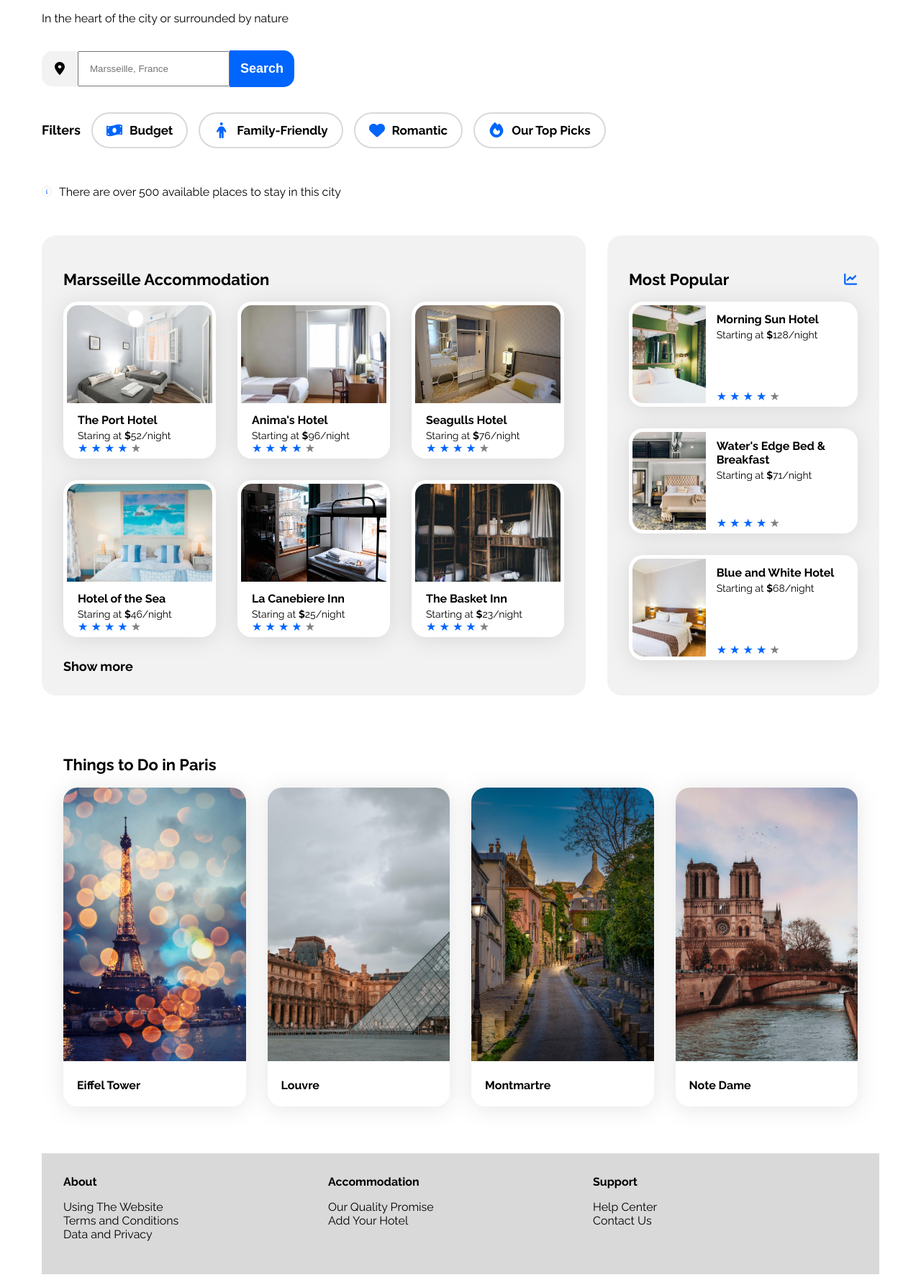
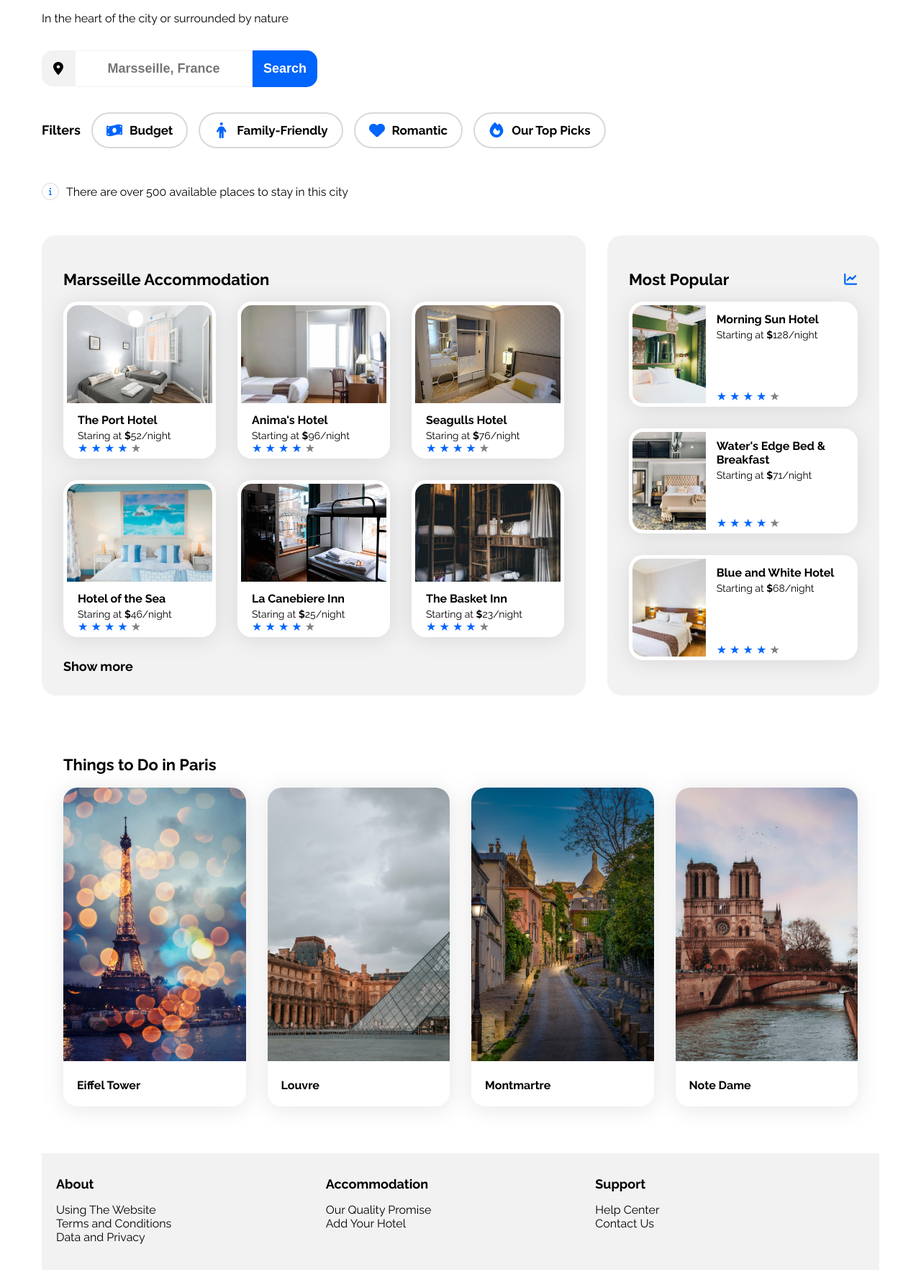
Before and after one commit to dcampos95/booki, a plain HTML site: page index.html in a window 1280 px wide. Shown: the part 106-1884 px from the top of the page at 72% size. Drawn offline with Linux system fonts and the light colour scheme.

Commit message:
12/27/24

```diff
--- a/index.html
+++ b/index.html
@@ -138,8 +138,8 @@
 
 				<div class="infobar">
 					<svg
-						width="14"
-						height="18"
+						width="24"
+						height="24"
 						viewBox="0 0 24 24"
 						fill="none"
 						xmlns="http://www.w3.org/2000/svg"
@@ -420,7 +420,7 @@
 			</section>
 			<footer>
 				<div>
-					<strong>About</strong>
+					<h1>About</h1>
 					<ul>
 						<li>
 							<a href="">Using The Website</a>
@@ -434,7 +434,7 @@
 					</ul>
 				</div>
 				<div>
-					<strong>Accommodation</strong>
+					<h1>Accommodation</h1>
 					<ul>
 						<li>
 							<a href="">Our Quality Promise</a>
@@ -445,7 +445,7 @@
 					</ul>
 				</div>
 				<div>
-					<strong>Support</strong>
+					<h1>Support</h1>
 					<ul>
 						<li>
 							<a href="">Help Center</a>
--- a/style.css
+++ b/style.css
@@ -17,6 +17,8 @@ header ul {
 	display: flex;
 	flex-direction: row;
 	gap: 68px;
+	font-size: 16px;
+	font-weight: 400;
 }
 header a:hover {
 	border-top: 2px solid #0065fc;
@@ -51,8 +53,9 @@ header img {
 }
 .search-group {
 	display: flex;
-	flex-direction: row;
 	align-items: center;
+	width: 337px;
+	position: relative;
 	margin: 35px 0px 35px 0px;
 }
 .pin-icon {
@@ -63,20 +66,26 @@ header img {
 	background-color: #f2f2f2;
 	border-top-left-radius: 15px;
 	border-bottom-left-radius: 15px;
-	height: 49px;
-	width: 50px;
+	padding: 15px;
+	border: 1px solid #f2f2f2;
 }
-.search-group input,
-button {
-	padding: 15px;
+.search-group input {
+	font-size: 18px;
+	font-weight: 700;
+	text-align: center;
+	border: 1px solid #f2f2f2;
+	outline: none;
+	height: 47px;
 }
-input #search-bar {
-	padding: 15px;
+header input #placeholder {
+	font-size: 18px;
+	font-weight: 700;
 }
 .search-group button {
 	margin: 0;
 	font-size: 18px;
 	font-weight: 700;
+	padding: 15px;
 	text-align: center;
 	background-color: #0065fc;
 	color: #ffffff;
@@ -241,14 +250,24 @@ a {
 footer {
 	display: grid;
 	grid-template-columns: repeat(3, 1fr);
-	background-color: #d9d9d9;
+	background-color: #f2f2f2;
 	margin-top: 35px;
-	padding: 30px;
+	padding: 20px;
 }
 ul {
-	font-size: 16px;
 	list-style-type: none;
 	padding-inline-start: 0px;
+}
+footer h1 {
+	font-size: 18px;
+	font-weight: 700;
+}
+footer ul {
+	gap: 15px;
+}
+footer li {
+	font-size: 16px;
+	font-weight: 400;
 }
 .star-filled {
 	color: #0065fc;
@@ -274,7 +293,10 @@ ul {
 		height: 200px;
 	}
 }
-@media screen and (max-width: 580px) {
+@media screen and (max-width: 375px) {
+	body {
+		margin: 0;
+	}
 	.main-container {
 		padding: 0px;
 	}
@@ -313,10 +335,14 @@ ul {
 	nav {
 		padding: 0px 20px;
 	}
+	.filter-bar {
+		display: block;
+	}
 	.filter-options {
 		display: grid;
 		grid-template-columns: 1fr 1fr;
-		gap: 30px;
+		gap: 20px 10px;
+		margin-top: 20px;
 	}
 	.search-group button {
 		border-top-left-radius: 15px;
@@ -345,6 +371,7 @@ ul {
 	.accommodation,
 	.popular {
 		border-radius: 0px;
+		padding: 20px;
 	}
 	.accommodation {
 		grid-area: a;
@@ -358,6 +385,7 @@ ul {
 	}
 	.things-to-do {
 		margin: 0px;
+		padding: 20px;
 	}
 	footer {
 		display: flex;
```
